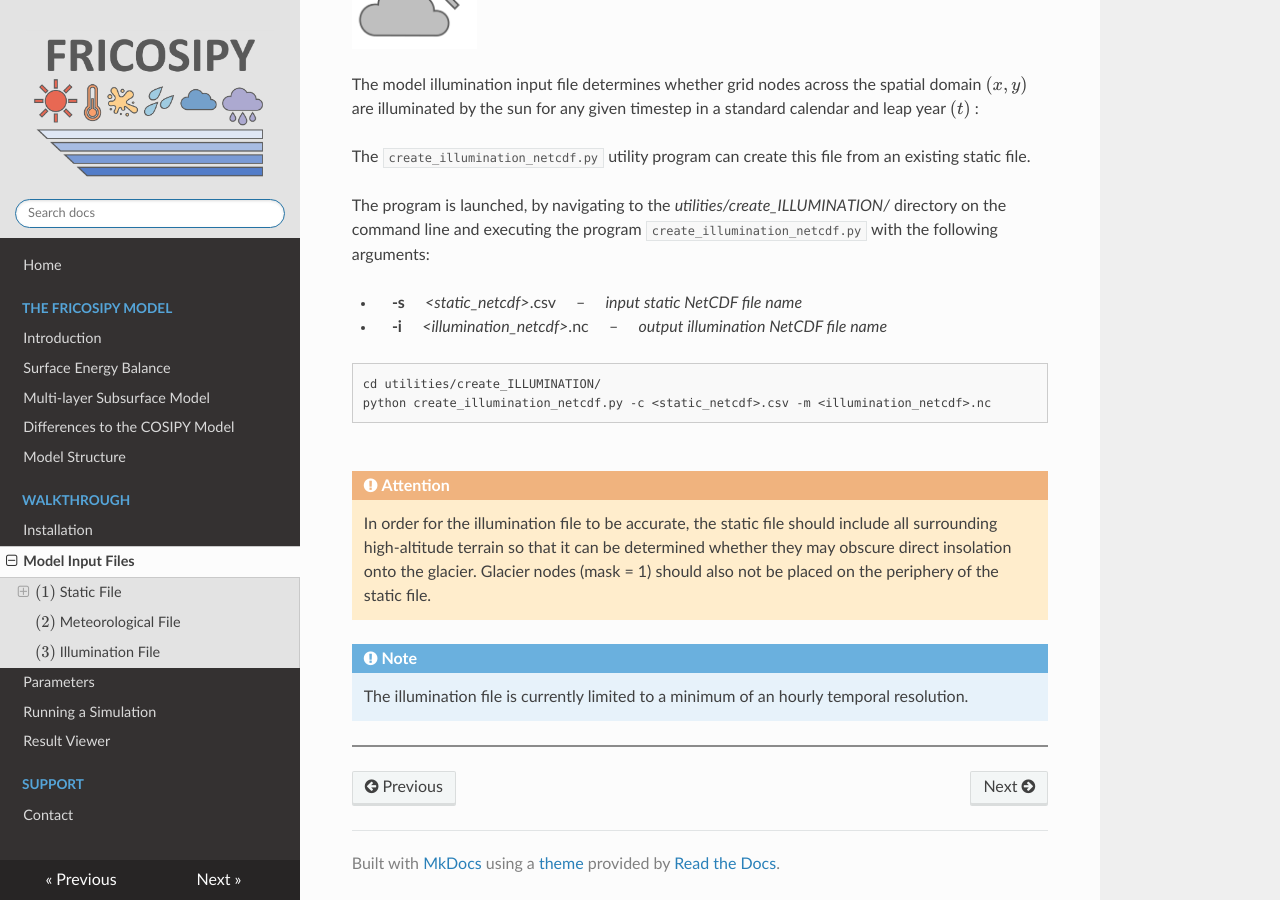
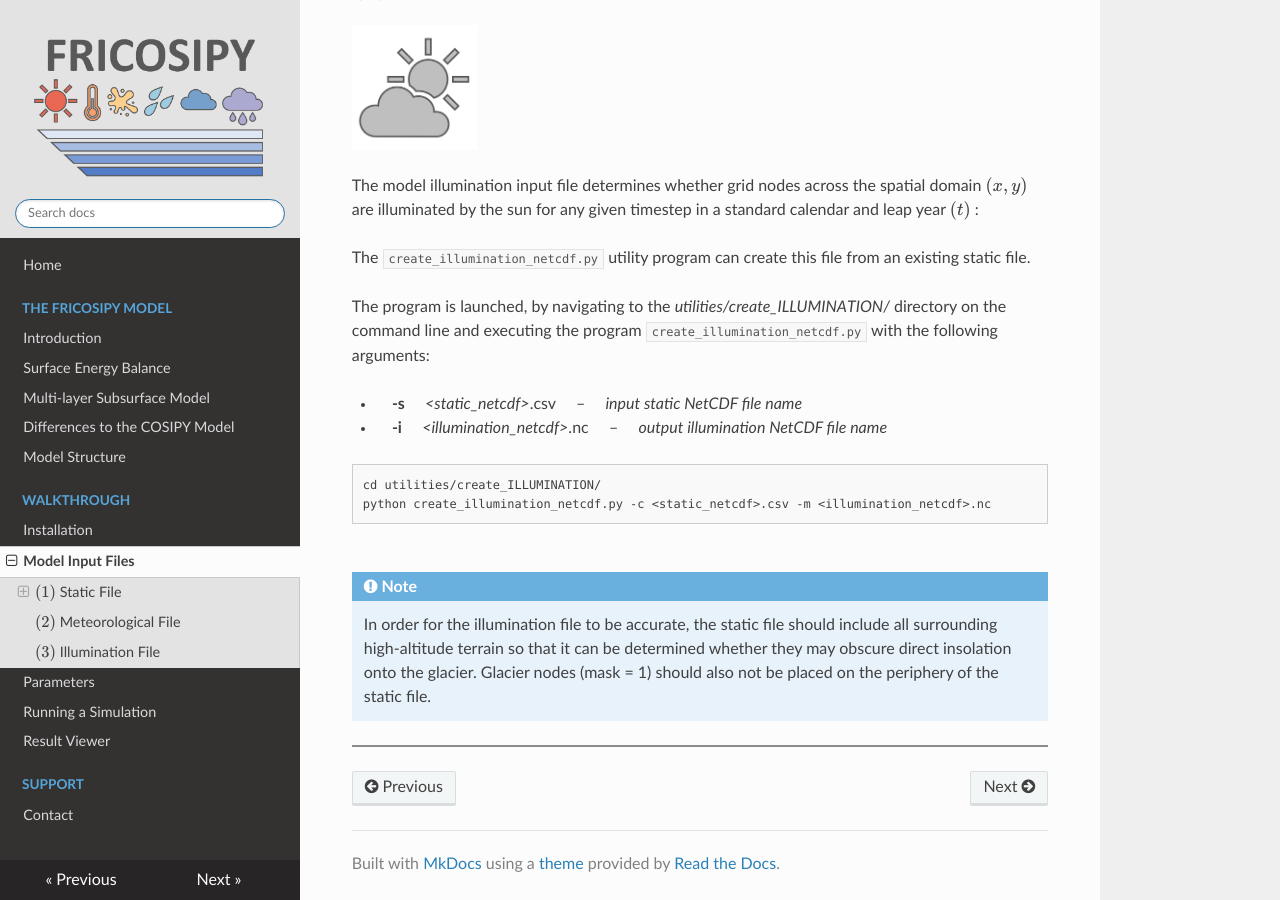
Before and after one commit to MarcusGastaldello/FRICOSIPY, an MkDocs documentation site: the page built from docs/model_input_files.md, in a window 1280 px wide and 900 px high, scrolled down 4007 px. Built offline with MkDocs 1.6.1, drawn with Linux system fonts in a browser that asks for light colours; some of the changed text lies outside the part shown.

Commit message:
Change 'attention' to 'note' in documentation

```diff
--- a/docs/model_input_files.md
+++ b/docs/model_input_files.md
@@ -53,7 +53,7 @@
 | 1086800 | 2633800 | 45.93208 | 7.874285 | 4388.20 | 30.26 | 20.12 | 1 |
 | 1086800 | 2633850 | 45.93195 | 7.875026 | 4358.10 | 36.78 | 23.21 | 1 |
 
-!!! attention
+!!! note
     FRICOSIPY requires a standard rectilinear grid. However, the northing and easting values can simply be substituted for a locally referenced grid since they simply form the spatial structure of the model and do not influence the physical processes.
 
 Place the input CSV file in the *data/static/CSV/* directory and then the `create_static_netcdf_from_CSV.py` utility program can then convert it into NetCDF format.
@@ -169,10 +172,7 @@
   <code style="background:none !important; border:none !important; padding:0 !important; color:#404040; font-family:Consolas, 'Liberation Mono', Courier, monospace;">cd utilities/create_ILLUMINATION/<br>python create_illumination_netcdf.py -c &lt;static_netcdf&gt;.csv -m &lt;illumination_netcdf&gt;.nc</code>
 </div>
 <br>
-!!! attention
+!!! note
     In order for the illumination file to be accurate, the static file should include all surrounding high-altitude terrain so that it can be determined whether they may obscure direct insolation onto the glacier. Glacier nodes (mask = 1) should also not be placed on the periphery of the static file.
 
-!!! note
-    The illumination file is currently limited to a minimum of an hourly temporal resolution.
-
 <hr style="height:2px; background-color:#8b8b8b; border:none;" />
```
Also changed, not shown: other parts of docs/model_input_files.md (+3 -0 lines).
